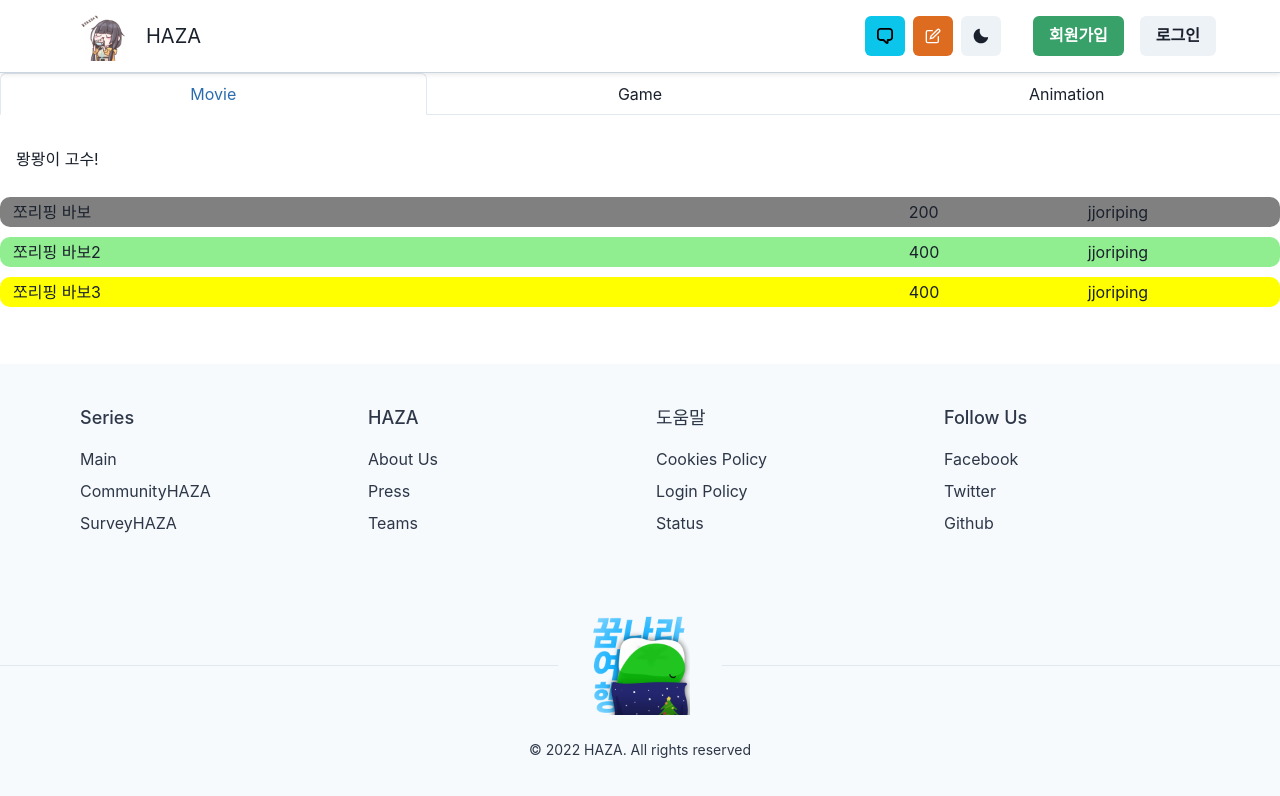
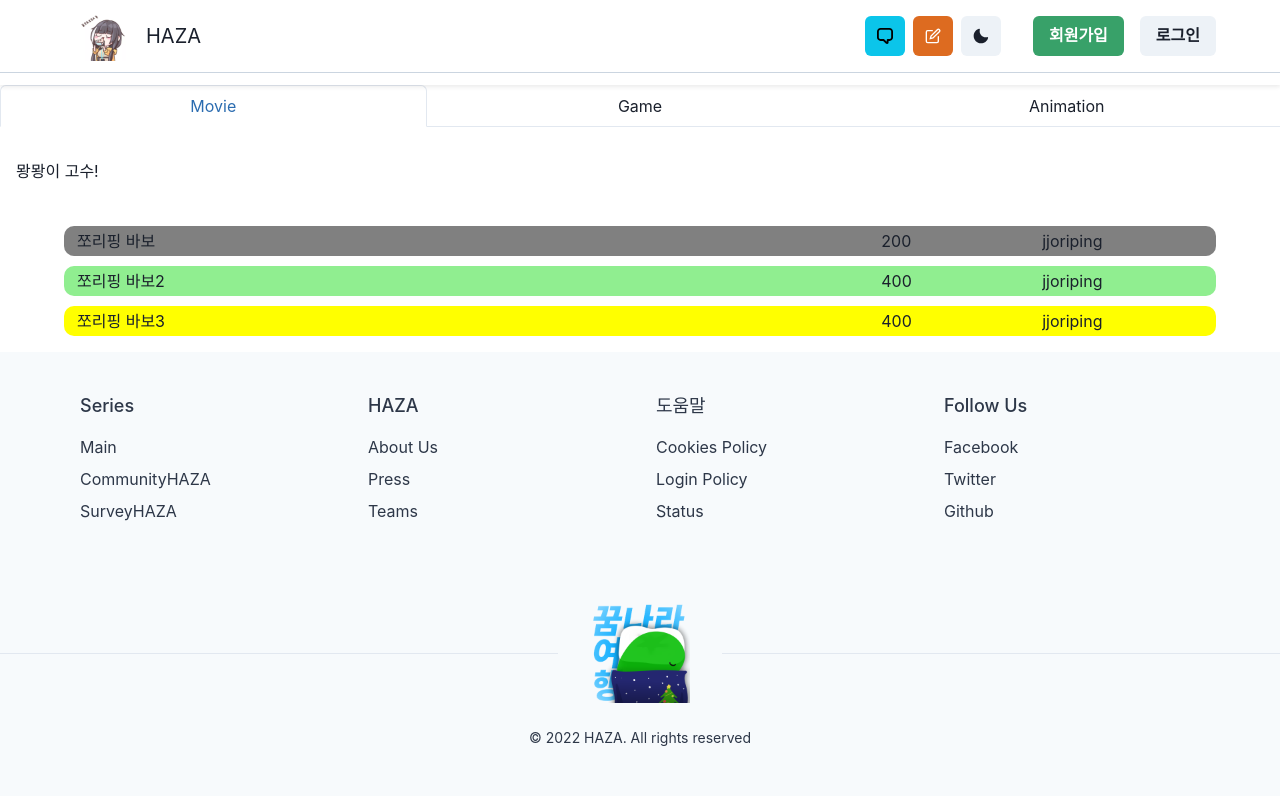
Before and after one commit to Last-SilverLight-End/HAZA-front, a Next.js app in the folder haza_next/: page /Community/CommunityHome in a window 1280 px wide. Shown: the top 796 px of the page. Built offline with nearby package versions, Linux system fonts and the light colour scheme.

Commit message:
chore : change css

```diff
--- a/haza_next/src/components/generic/ContentFrame.tsx
+++ b/haza_next/src/components/generic/ContentFrame.tsx
@@ -20,12 +20,14 @@ export function ContentFrame({ children, rowGap }: { 'children'?: ReactNode } &
 }
 
 /**
- * 페이지 보드 리스트를 감싸는 프레임
+ * 커뮤니티 페이지 보드 리스트를 감싸는 프레임
  */
 export function BoardFrame({ children }: { 'children'?: ReactNode }) {
   return (
-    <Box flex='1'>
+    <Center >
+    <Box flex='1' maxW={maxPageWidth} display="inline-block">
       {children}
     </Box>
+    </Center>
   )
 }
--- a/haza_next/src/styles/globals.css
+++ b/haza_next/src/styles/globals.css
@@ -25,6 +25,6 @@ header {
   width: 100vw;
   height: 100vh;
   overflow: auto;
-  display: flex;
+  display: grid;
   flex-direction: column;
 }
```
